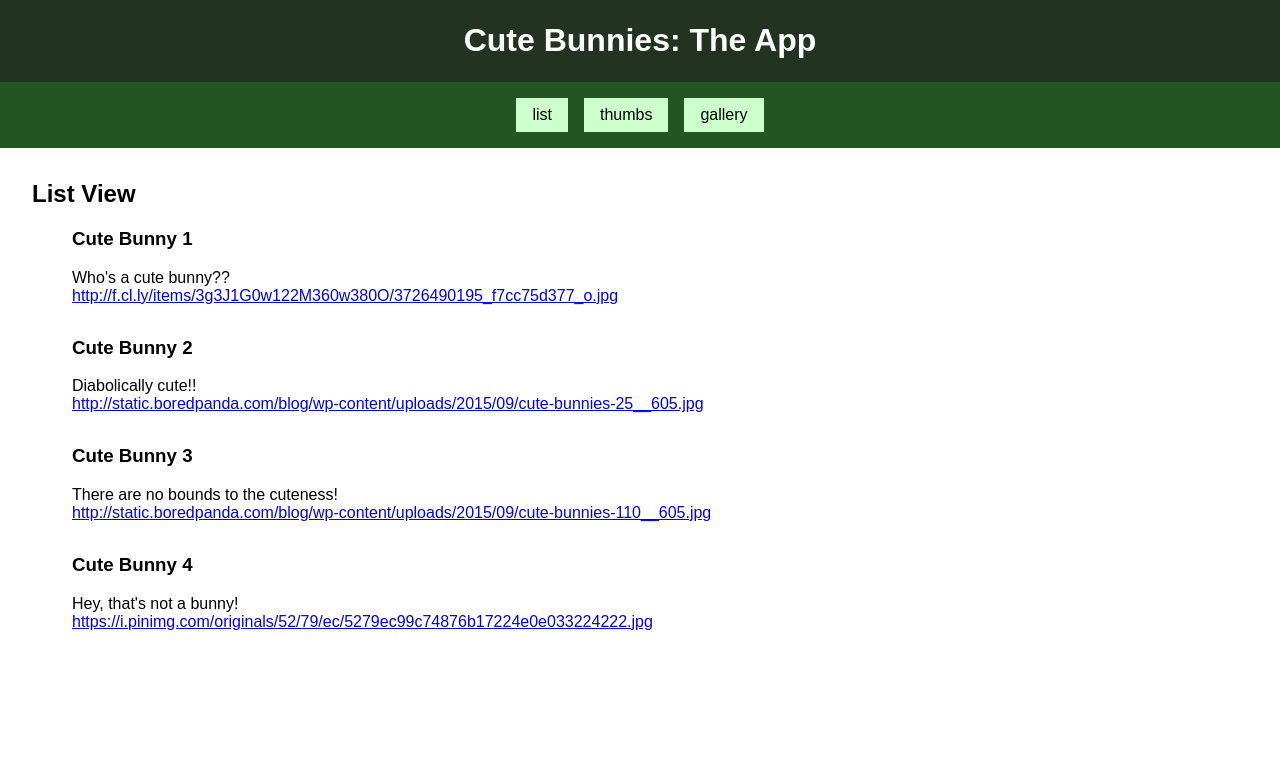
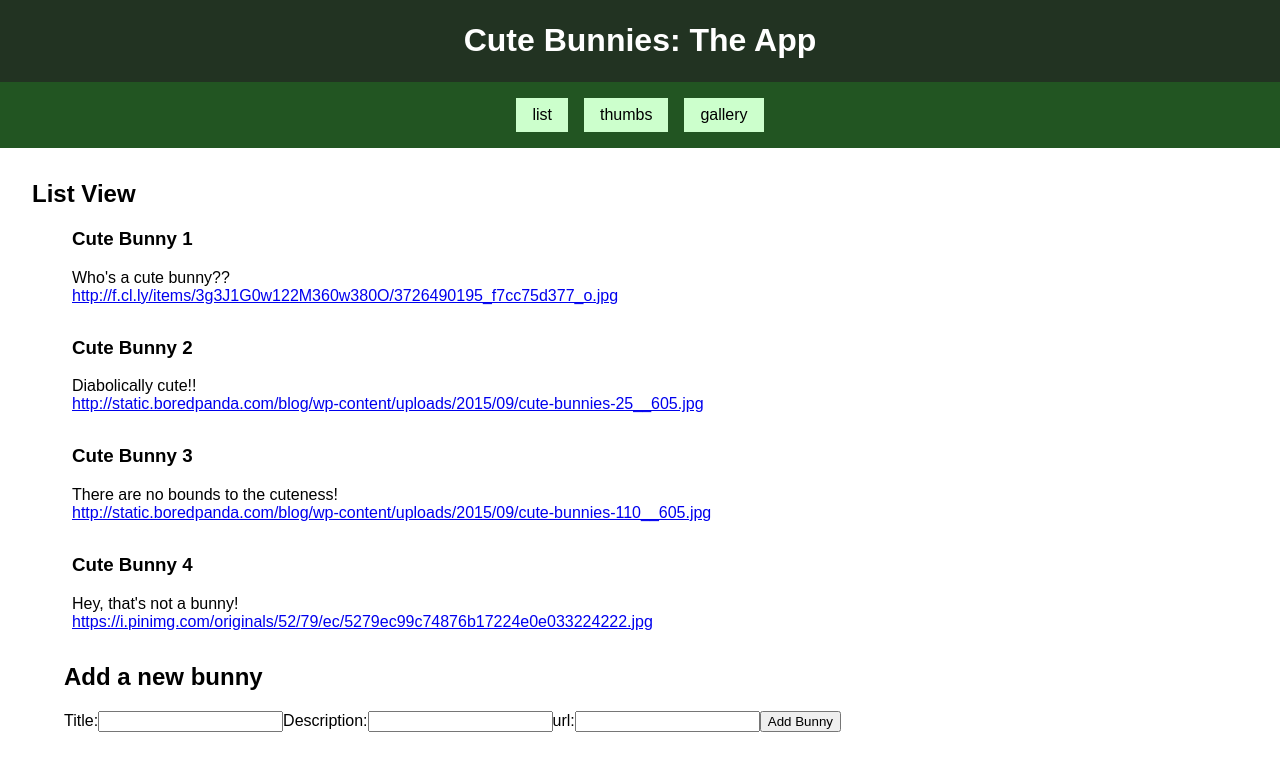
Before and after one commit to cfpdx-401JS-summer-2017/image-gallery, a React (Create React App) app: page / in a window 1280 px wide. Shown: the top 770 px of the page. Built offline with nearby package versions, Linux system fonts and the light colour scheme.

Commit message:
Add bunny functionality working

```diff
--- a/src/App.js
+++ b/src/App.js
@@ -1,9 +1,10 @@
 import React, { Component } from 'react';
 import './App.css';
-import { bunnyBuild } from './services/bunnies';
+import { bunnyBuild, addBunny, removeBunny } from './services/bunnies';
 import { List } from './Components/List';
 import { Thumbs } from './Components/Thumbs';
 import { Gallery } from './Components/Gallery';
+import AddBunny from './Components/AddBunny';
 
 function listView({ bunnies }) {
   return <div><h2>List View</h2> <List listArray={ bunnies } /> </div>;
@@ -34,8 +35,19 @@ class App extends Component {
     };
   }
 
-  // addBunny =
+  addBunny = (title, description, url) => {
+    const oldBunnies = this.state.bunnies;
+    this.setState({
+      bunnies: addBunny(oldBunnies, title, description, url)
+    });
+  }
 
+  removeBunny = bunny => {
+    const oldBunnies = this.state.bunnies;
+    this.setState({
+      bunnies: removeBunny(oldBunnies, bunny)
+    });
+  }
 
   render() {
     const { bunnies, views, view } = this.state;
@@ -56,6 +68,9 @@ class App extends Component {
         <section>
           <ViewWrapper bunnies={ bunnies } />
         </section>
+        <section>
+          <AddBunny onAdd={this.addBunny} />
+        </section>
       </main>
     );
   }
```
